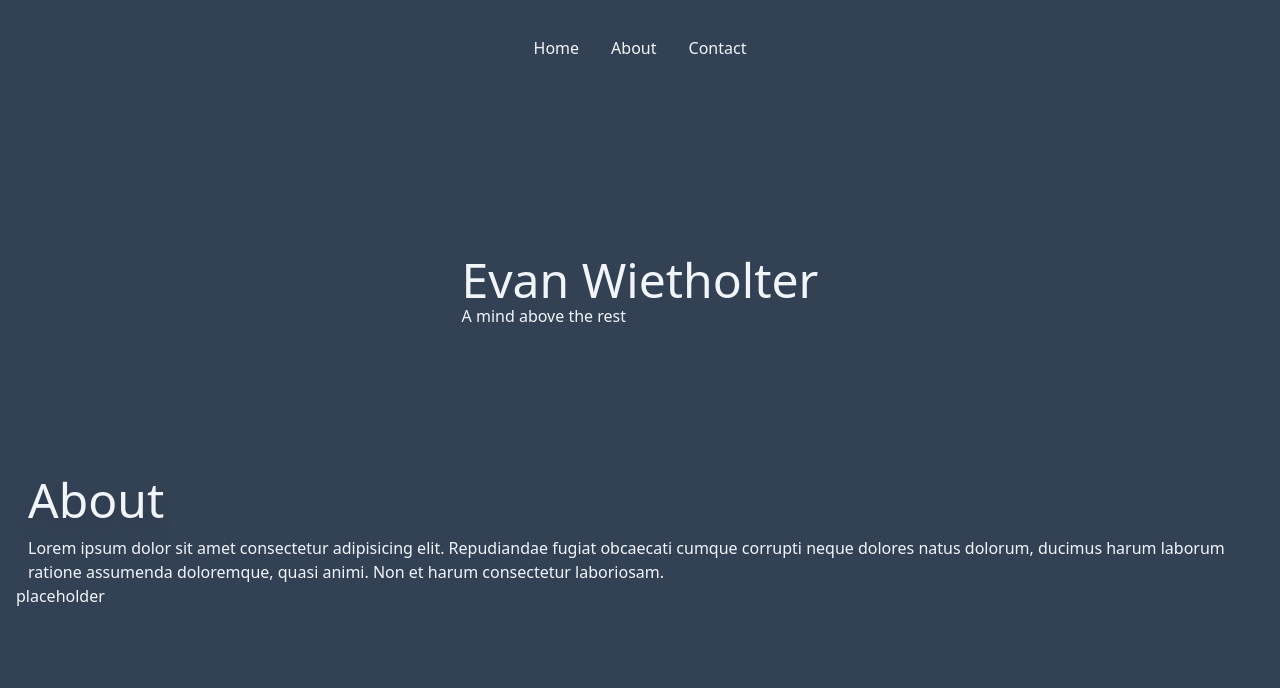
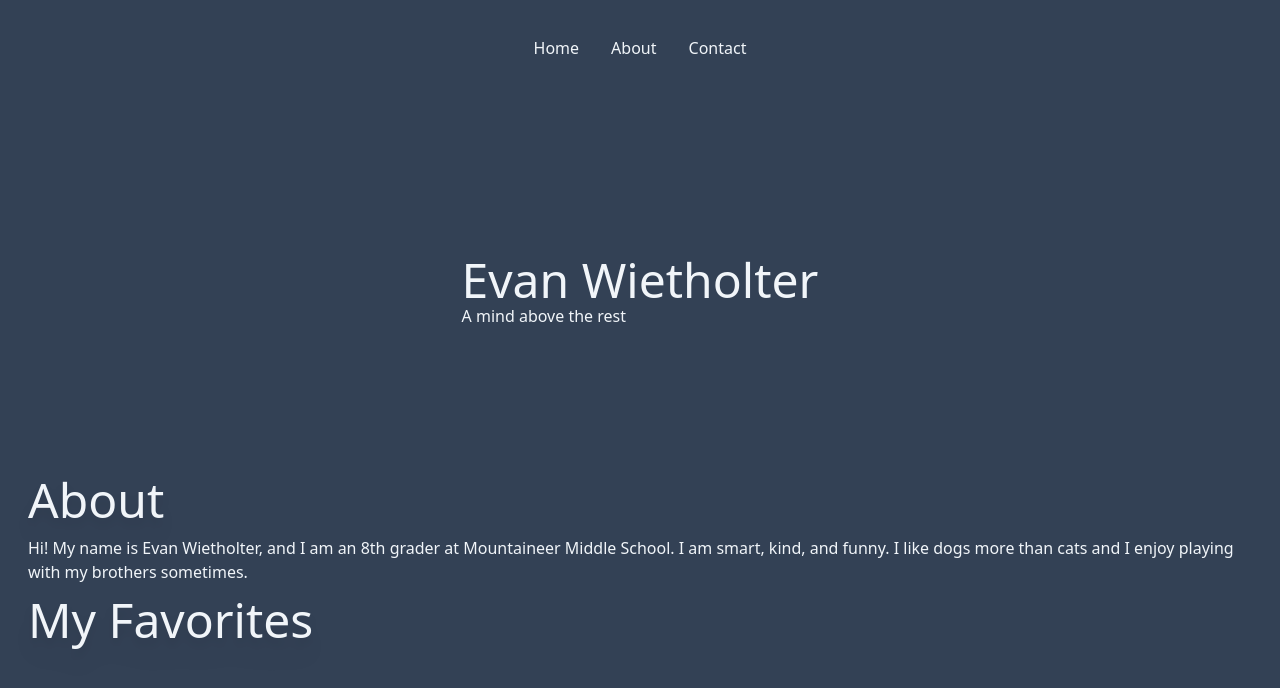
Before and after one commit to pxlmastrXD/evan-website, a website: page public/index.html in a window 1280 px wide. Drawn offline with nearby package versions, Linux system fonts and the light colour scheme.

Commit message:
Commit #3: Updated about - Updated about - Added placeholder for favorites part

```diff
--- a/public/index.html
+++ b/public/index.html
@@ -38,8 +38,13 @@
 
     <div id="about">
         <h1 class="p-3 text-5xl drop-shadow-xl">About</h1>
-        <p class="px-3">Lorem ipsum dolor sit amet consectetur adipisicing elit. Repudiandae fugiat obcaecati cumque corrupti neque dolores natus dolorum, ducimus harum laborum ratione assumenda doloremque, quasi animi. Non et harum consectetur laboriosam.</p>
+        <p class="px-3">Hi! My name is Evan Wietholter, and I am an 8th grader at Mountaineer Middle School. I am smart, kind, and funny. I like dogs more than cats and I enjoy playing with my brothers sometimes.</p>
     </div>
-    <h1>placeholder</h1>
+
+    <div id="favorites">
+        <h1 class="p-3 text-5xl drop-shadow-xl">My Favorites</h1>
+
+    </div>
+
 </body>
 </html>
```
Also changed, not shown: 1 other file.
